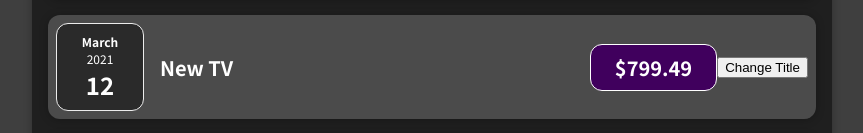
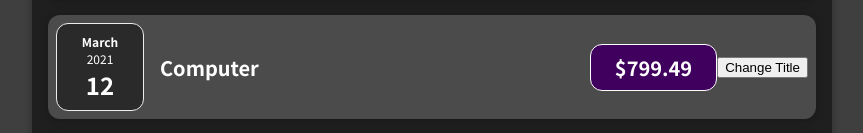
Before and after one commit to ali06avci/react-complete-guide, a React (Create React App) app: page / in a window 1280 px wide. Shown: the part 473-606 px from the top of the page, without its empty margins (208-1071 px from the left). Built offline with nearby package versions, Linux system fonts and the light colour scheme.

Commit message:
app component updated

```diff
--- a/src/App.js
+++ b/src/App.js
@@ -10,7 +10,12 @@ const App = () => {
       amount: 94.12,
       date: new Date(2020, 7, 14),
     },
-    { id: "e2", title: "New TV", amount: 799.49, date: new Date(2021, 2, 12) },
+    {
+      id: "e2",
+      title: "Computer",
+      amount: 799.49,
+      date: new Date(2021, 2, 12),
+    },
     {
       id: "e3",
       title: "Car Insurance",
```
